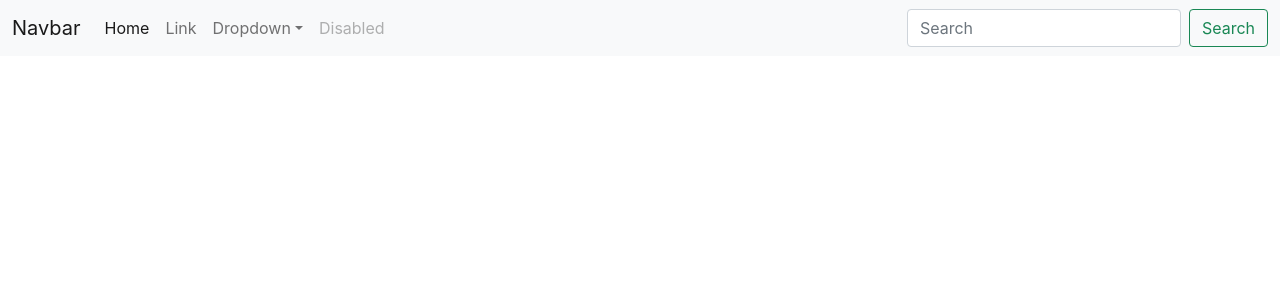
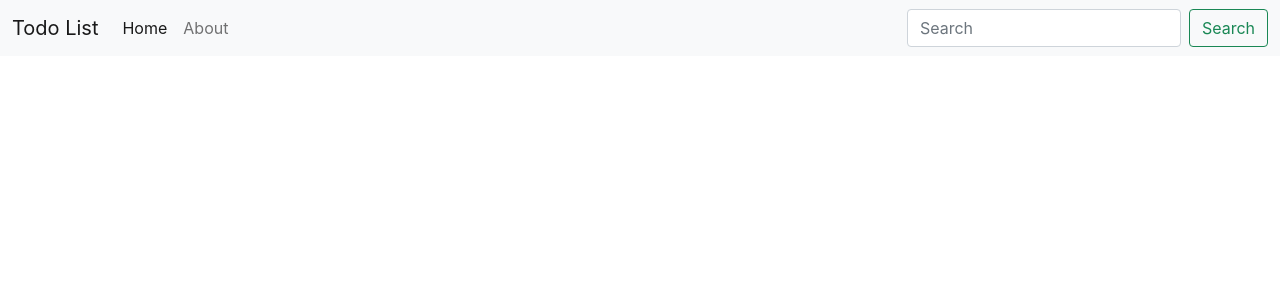
Before and after one commit to mdimrannazir/ToDo-List, a React (Create React App) app: page / in a window 1280 px wide. Shown: the top 300 px of the page. Built offline with nearby package versions, Linux system fonts and the light colour scheme.

Commit message:
navbar small change

```diff
--- a/public/index.html
+++ b/public/index.html
@@ -1,25 +1,27 @@
 <!DOCTYPE html>
 <html lang="en">
+
 <head>
   <meta charset="utf-8" />
   <link rel="icon" href="%PUBLIC_URL%/favicon.ico" />
   <meta name="viewport" content="width=device-width, initial-scale=1" />
   <meta name="theme-color" content="#000000" />
-    <meta
-      name="description"
-      content="Web site created using create-react-app"
-    />
+  <meta name="description" content="Web site created using create-react-app" />
   <link rel="apple-touch-icon" href="%PUBLIC_URL%/logo192.png" />
   <!-- Bootstrap CSS -->
-    <link href="https://cdn.jsdelivr.net/npm/bootstrap@5.0.0-beta3/dist/css/bootstrap.min.css" rel="stylesheet" integrity="sha384-eOJMYsd53ii+scO/bJGFsiCZc+5NDVN2yr8+0RDqr0Ql0h+rP48ckxlpbzKgwra6" crossorigin="anonymous">
+  <link href="https://cdn.jsdelivr.net/npm/bootstrap@5.0.0-beta3/dist/css/bootstrap.min.css" rel="stylesheet"
+    integrity="sha384-eOJMYsd53ii+scO/bJGFsiCZc+5NDVN2yr8+0RDqr0Ql0h+rP48ckxlpbzKgwra6" crossorigin="anonymous">
 
-    <title>ToDo List|Md Imran Nazir</title>
+  <title>Todo List | Md Imran Nazir</title>
 
 </head>
+
 <body>
   <noscript>You need to enable JavaScript to run this app.</noscript>
   <div id="root"></div>
 
 </body>
-  <script src="https://cdn.jsdelivr.net/npm/bootstrap@5.0.0-beta3/dist/js/bootstrap.bundle.min.js" integrity="sha384-JEW9xMcG8R+pH31jmWH6WWP0WintQrMb4s7ZOdauHnUtxwoG2vI5DkLtS3qm9Ekf" crossorigin="anonymous"></script>
+<script src="https://cdn.jsdelivr.net/npm/bootstrap@5.0.0-beta3/dist/js/bootstrap.bundle.min.js"
+  integrity="sha384-JEW9xMcG8R+pH31jmWH6WWP0WintQrMb4s7ZOdauHnUtxwoG2vI5DkLtS3qm9Ekf" crossorigin="anonymous"></script>
+
 </html>
--- a/src/App.js
+++ b/src/App.js
@@ -6,35 +6,21 @@ function App() {
     <>
       <nav className="navbar navbar-expand-lg navbar-light bg-light">
         <div className="container-fluid">
-    <a className="navbar-brand" href="#">Navbar</a>
+          <a className="navbar-brand" href="#">Todo List</a>
           <button className="navbar-toggler" type="button" data-bs-toggle="collapse" data-bs-target="#navbarSupportedContent" aria-controls="navbarSupportedContent" aria-expanded="false" aria-label="Toggle navigation">
             <span className="navbar-toggler-icon"></span>
           </button>
           <div className="collapse navbar-collapse" id="navbarSupportedContent">
             <ul className="navbar-nav me-auto mb-2 mb-lg-0">
               <li className="nav-item">
-          <a className="nav-link active" aria-current="page" href="#">Home</a>
+                <a className="nav-link active" aria-current="page">Home</a>
               </li>
               <li className="nav-item">
-          <a className="nav-link" href="#">Link</a>
-        </li>
-        <li className="nav-item dropdown">
-          <a className="nav-link dropdown-toggle" href="#" id="navbarDropdown" role="button" data-bs-toggle="dropdown" aria-expanded="false">
-            Dropdown
-          </a>
-          <ul className="dropdown-menu" aria-labelledby="navbarDropdown">
-            <li><a className="dropdown-item" href="#">Action</a></li>
-            <li><a className="dropdown-item" href="#">Another action</a></li>
-            <li><hr className="dropdown-divider"/></li>
-            <li><a className="dropdown-item" href="#">Something else here</a></li>
-          </ul>
-        </li>
-        <li className="nav-item">
-          <a className="nav-link disabled" href="#" tabindex="-1" aria-disabled="true">Disabled</a>
+                <a className="nav-link" href="#">About</a>
               </li>
             </ul>
             <form className="d-flex">
-        <input className="form-control me-2" type="search" placeholder="Search" aria-label="Search"/>
+              <input className="form-control me-2" type="search" placeholder="Search" aria-label="Search" />
               <button className="btn btn-outline-success" type="submit">Search</button>
             </form>
           </div>
```
Lines whose indentation alone changed are shown as unchanged.
